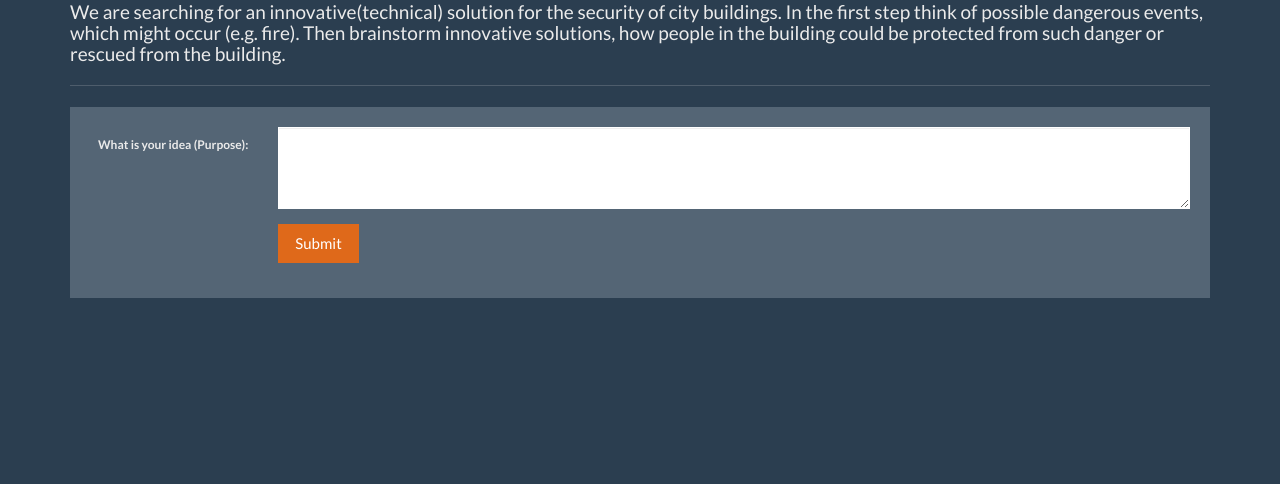
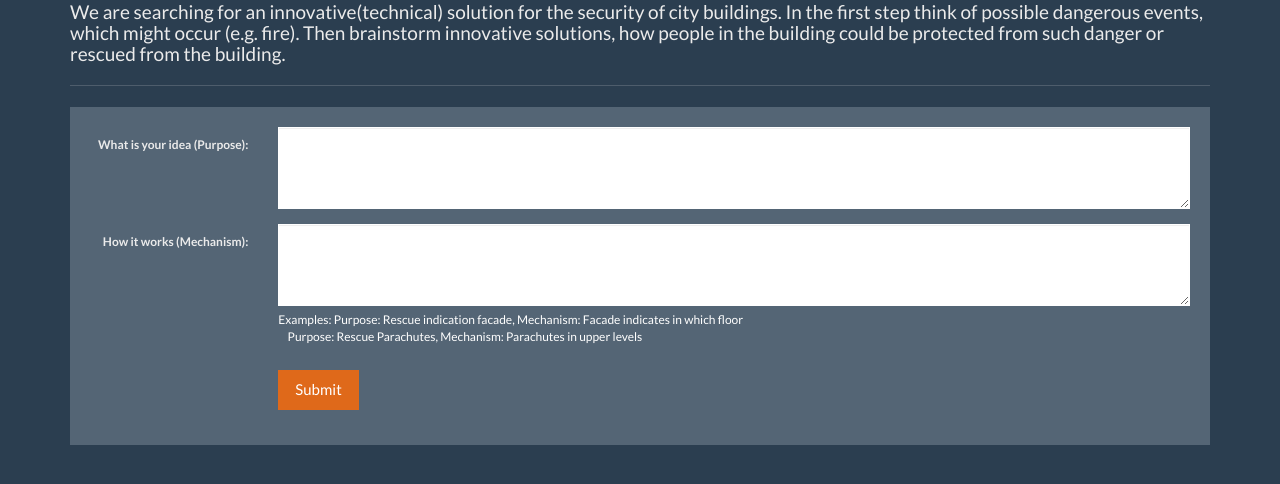
Before and after one commit to teiadom/ideasubmission, a Flask app: page / in a window 1280 px wide. Shown: the part 110-594 px from the top of the page. Run offline with Flask 2, Linux system fonts and the light colour scheme; some libraries are stand-ins or nearby versions.

Commit message:
changed html

```diff
--- a/flask_qa/templates/home.html
+++ b/flask_qa/templates/home.html
@@ -17,6 +17,17 @@
 
                     </div>
                   </div>
+                 <div class="form-group">
+                  <label for="textArea" class="col-lg-2 control-label">How it works (Mechanism):</label>
+                    <div class="col-lg-10">
+                      <textarea class="form-control" name="how" rows="3" id="textArea" required></textarea>
+                      <span class="help-block">Examples: Purpose:   Rescue indication facade,
+                                                         Mechanism: Facade indicates in which floor <br>
+                                                         &nbsp;&nbsp;&nbsp;&nbsp;Purpose:   Rescue Parachutes,
+                                                         Mechanism: Parachutes in upper levels
+                      </span>
+                    </div>
+                  </div>
 
                   <div class="form-group">
                     <div class="col-lg-10 col-lg-offset-2">
@@ -29,6 +40,4 @@
           </div>
         </div>
 
-
-
 {% endblock %}
```
